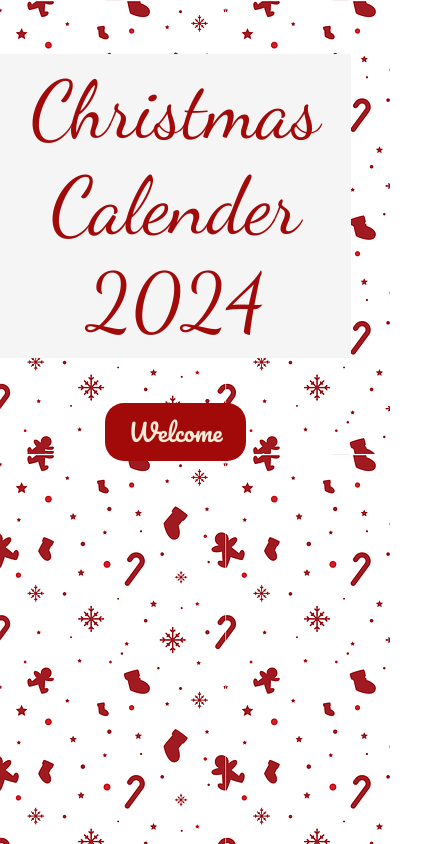
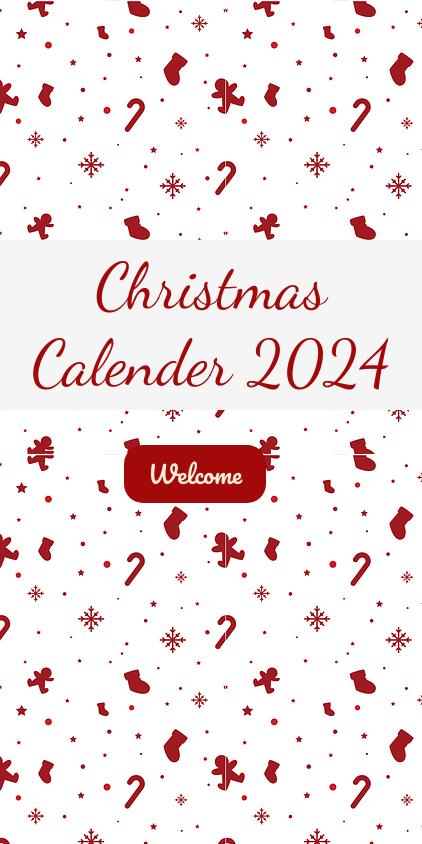
Before and after one commit to MM696/Calender, a plain HTML site: page Christmas_Calender/index.html in a window 390 px wide. Shown: the whole page, 422 px wide, since content can reach past the window. Drawn offline with Linux system fonts and the light colour scheme; a web font is replaced by a local one.

Commit message:
initial commit

```diff
--- a/Christmas_Calender/styles.css
+++ b/Christmas_Calender/styles.css
@@ -26,6 +26,8 @@ h1 {
   background-color: whitesmoke;
   display: inline-block;
   padding: 0.5rem 1rem;
+  margin-top: 15rem;
+  width: 100%;
 }
 
 a {
@@ -65,7 +67,7 @@ a:hover {
   }
 
   #container {
-    width: 90%;
+    width: 100%;
   }
 }
 
@@ -123,7 +125,7 @@ a:hover {
 
 @media (max-width: 1536px) {
   h1 {
-    font-size: 5rem;
+    font-size: 4rem;
     top: 180px;
   }
 
```
Also changed, not shown: 1.0_Calender/index.html (+2 -1 lines), 1.0_Calender/images/pic25.png, 1.0_Calender/images/pic26.png (added).
